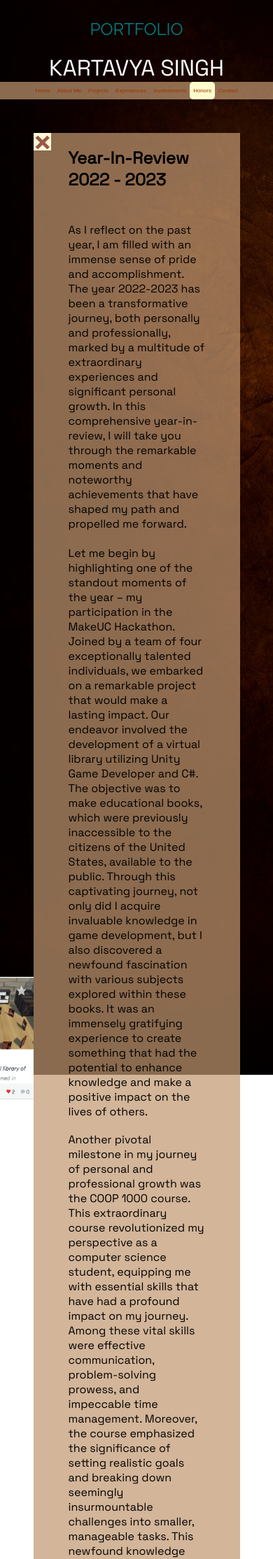
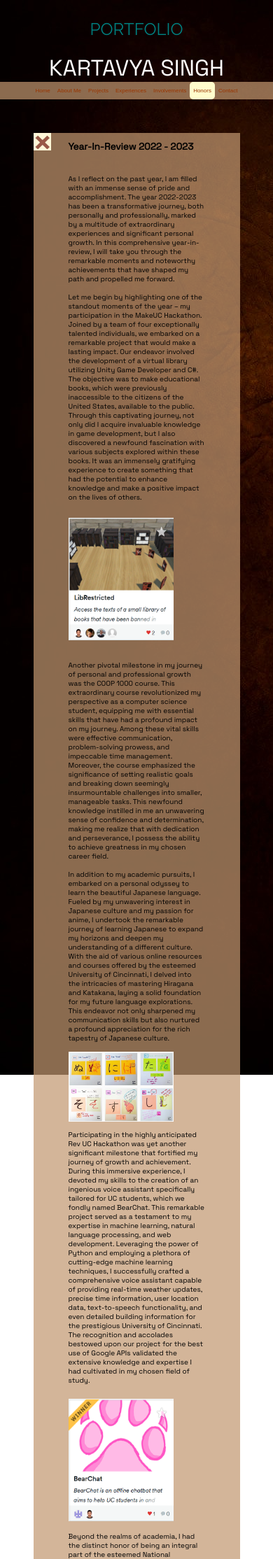
Before and after one commit to Kartavya904/Kartavya-Portfolio, a Flask app: page /Year-In-Review-2022-2023 in a window 390 px wide. Shown: the top 2228 px of the page at 70% size. Run offline with Flask 2, Linux system fonts and the light colour scheme.

Commit message:
Year in reviews fixed for mobile

```diff
--- a/static/styleYearInReview2022-2023.css
+++ b/static/styleYearInReview2022-2023.css
@@ -41,10 +41,83 @@
 }
 
 @media (max-width: 769px) {
+    .ReviewText {
+        font-size: medium;
+    }
+
+    .Year-In-Review {
+        font-size: small;
+    }
+
+    .LibraryImage {
+        margin-left: 0px;
+        margin-top: 0px;
+    }
+
+    .JapaneseImage {
+        margin-left: 0px;
+        margin-top: 0px;
+        margin-bottom: -30px;
+    }
+
+    .BearChatImage {
+        margin-left: 0px;
+        margin-top: 20px;
+        margin-bottom: -40px;
+    }
 }
 
 @media (max-width: 420px) {
+    .ReviewText {
+        font-size: x-small;
+    }
+
+    .Year-In-Review {
+        font-size: xx-small;
+    }
+
+    .LibraryImage {
+        margin-left: 0px;
+        margin-top: 0px;
+    }
+
+    .JapaneseImage {
+        margin-left: 0px;
+        margin-top: 0px;
+        margin-bottom: -30px;
+    }
+
+    .BearChatImage {
+        margin-left: 0px;
+        margin-top: 20px;
+        margin-bottom: -40px;
+    }
 }
 
 @media (max-width: 380px) {
+
+    .ReviewText {
+        font-size: x-small;
+    }
+
+    .Year-In-Review {
+        font-size: xx-small;
+    }
+
+    .LibraryImage {
+        margin-left: 0px;
+        margin-top: 0px;
+    }
+
+    .JapaneseImage {
+        margin-left: 0px;
+        margin-top: 0px;
+        margin-bottom: -30px;
+    }
+
+    .BearChatImage {
+        margin-left: 0px;
+        margin-top: 20px;
+        margin-bottom: -40px;
+    }
 }
```
